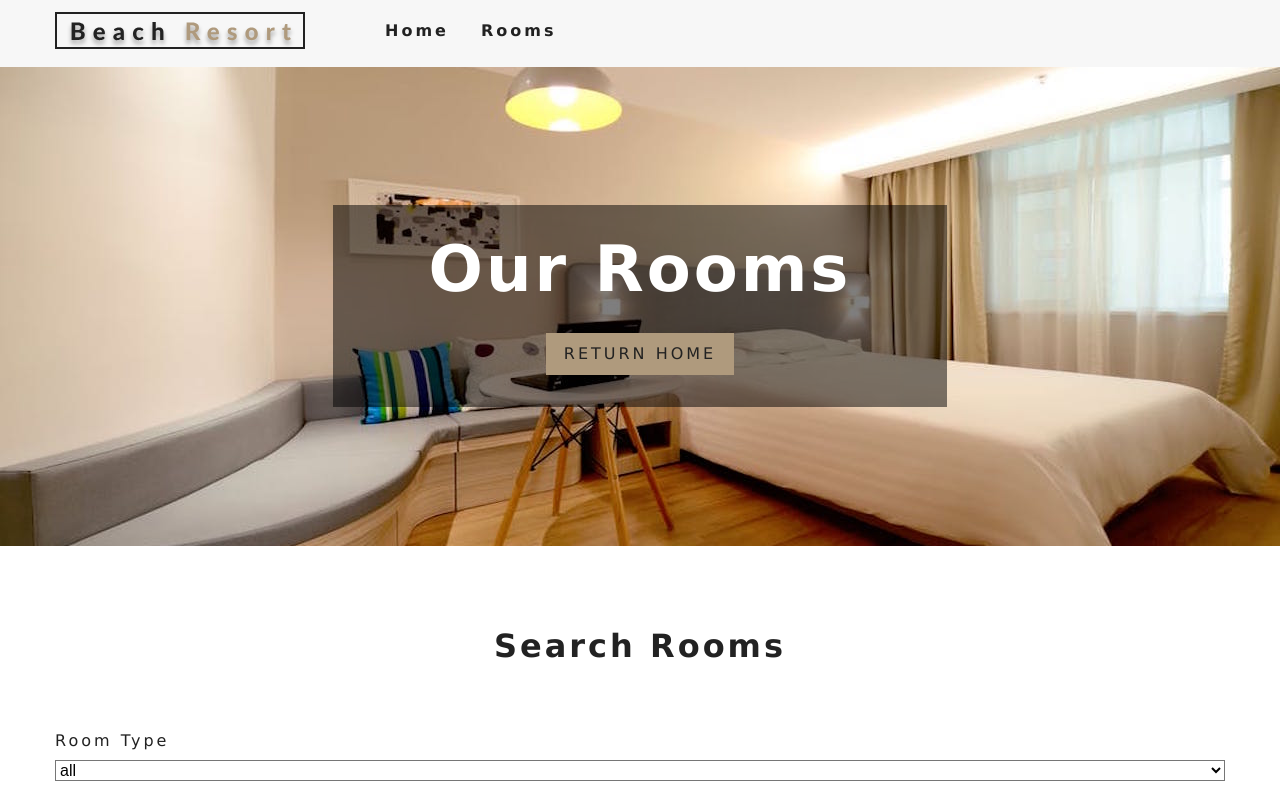
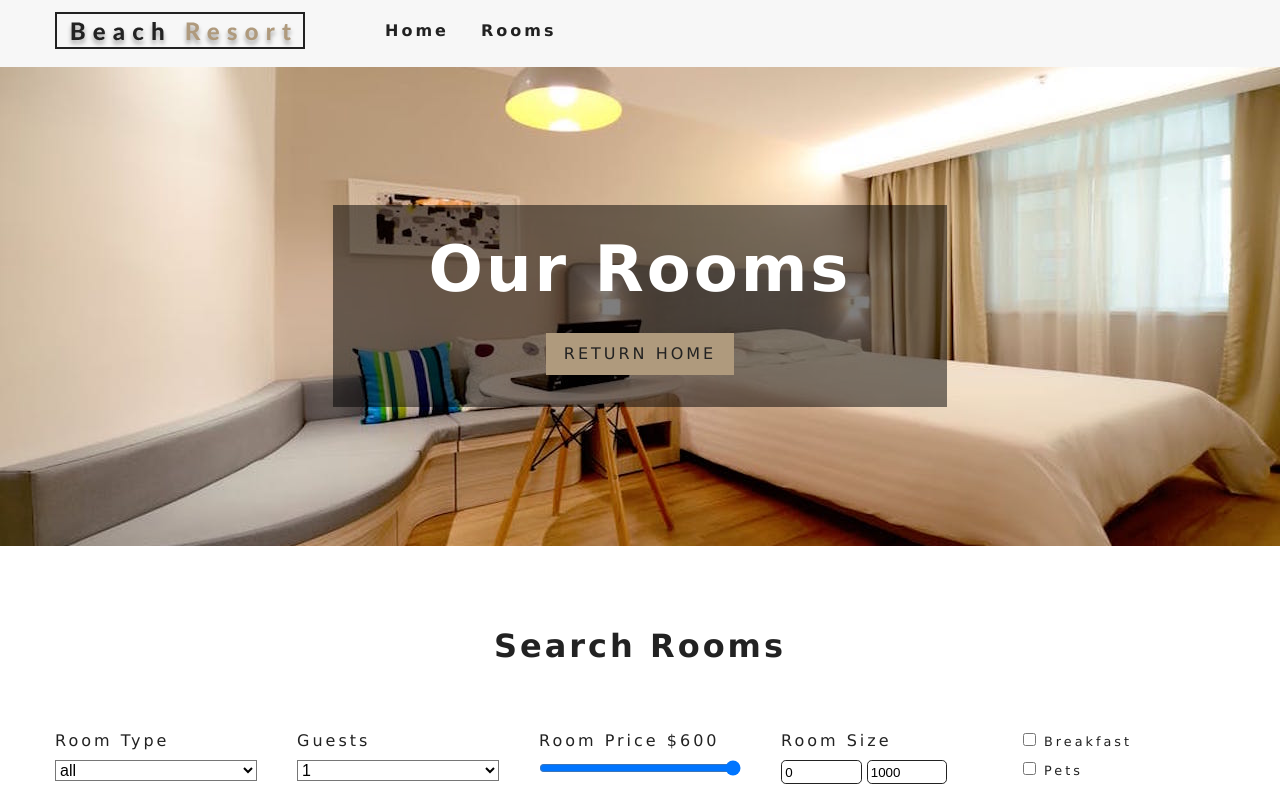
Before and after one commit to abduh9350/hotel-reservation, a React (Create React App) app: page /rooms in a window 1280 px wide. Shown: the top 800 px of the page. Built offline with nearby package versions, Linux system fonts and the light colour scheme.

Commit message:
app completed ready for deployment

```diff
--- a/src/components/RoomsFilter.js
+++ b/src/components/RoomsFilter.js
@@ -20,6 +20,13 @@
             </option>
         )
     })
+
+    let people = getUnique(rooms, 'capacity')
+    people = people.map((item, index) => {
+        return (
+            <option key={index} value={item}>{item}</option>
+        )
+    })
     return (
         <section className='filter-container'>
             <Title title='search rooms' />
@@ -39,6 +46,76 @@
                     </select>
                 </div>
                 {/*end select type*/}
+
+                {/*select group*/}
+                <div className="form-group">
+                    <label htmlFor="capacity">
+                        Guests
+                    </label>
+                    <select
+                        name="capacity" id="capacity"
+                        value={capacity}
+                        className='form-control'
+                        onChange={handleChange}
+                    >
+                        {people}
+                    </select>
+                </div>
+                {/*end select group*/}
+
+                {/*select price*/}
+                <div className="form-group">
+                    <label htmlFor="price">
+                        room price ${price}
+                    </label>
+                    <input type='range'
+                        name='price' min={minPrice}
+                        max={maxPrice} id='price'
+                        value={price} onChange={handleChange}
+                        className='form-control'
+                    />
+                </div>
+                {/*end select price*/}
+
+                {/*select size*/}
+                <div className="form-group">
+                    <label htmlFor="size">
+                        room size
+                    </label>
+                    <div className="size-inputs">
+                        <input type='number'
+                            name='minSize' id='size'
+                            value={minSize} onChange={handleChange}
+                            className='size-input'
+                        />
+                        <input type='number'
+                            name='maxSize' id='size'
+                            value={maxSize} onChange={handleChange}
+                            className='size-input'
+                        />
+                    </div>
+                </div>
+                {/*end select size*/}
+
+                {/*Extras*/}
+                <div className="form-group">
+                    <div className="single-extra">
+                        <input type='checkbox'
+                            name='breakfast' id='breakfast'
+                            checked={breakfast} onChange={handleChange}
+                        />
+                        <label htmlFor="breakfast">breakfast</label>
+                    </div>
+
+                    <div className="single-extra">
+                        <input type='checkbox'
+                            name='pets' id='pets'
+                            checked={pets} onChange={handleChange}
+                        />
+                        <label htmlFor="pets">pets</label>
+                    </div>
+                </div>
+                {/*Extras*/}
             </form>
         </section>
     )
--- a/src/components/RoomsList.js
+++ b/src/components/RoomsList.js
@@ -20,7 +20,6 @@
                     )
                 })}
             </div>
-           Hello Rooms List
         </section>
     )
 }
--- a/src/context.js
+++ b/src/context.js
@@ -54,8 +54,8 @@
 
     handleChange = event => {
         const target = event.target
-        const name = event.target.name
-        const value = event.type === 'checkbox' ? target.checked : target.value
+        const name = target.name
+        const value = target.type === 'checkbox' ? target.checked : target.value
 
         this.setState({
             [name] : value
@@ -75,8 +75,32 @@
             } = this.state
 
         let tempRooms = [...rooms]
+        capacity = parseInt(capacity)
+
+        //filter by type
         if(type !== 'all') {
             tempRooms = tempRooms.filter(room => room.type === type)
+        }
+
+        //filter by capacity
+        if(capacity !== 1) {
+            tempRooms = tempRooms.filter(room => room.capacity >= capacity)
+        }
+
+        //filter by price
+        tempRooms = tempRooms.filter(room => room.price <= price)
+
+        //filter by size
+        tempRooms = tempRooms.filter(room => room.size <= maxSize && room.size >= minSize)
+
+        //filter by breakfast
+        if(breakfast) {
+            tempRooms = tempRooms.filter(room => room.breakfast ===true)
+        }
+
+        //filter by pet
+        if(pets) {
+            tempRooms = tempRooms.filter(room => room.pets ===true)
         }
         this.setState({
             sortedRooms: tempRooms
```
Also changed, not shown: 1 other file (tests, documents, lock files or other folders).
